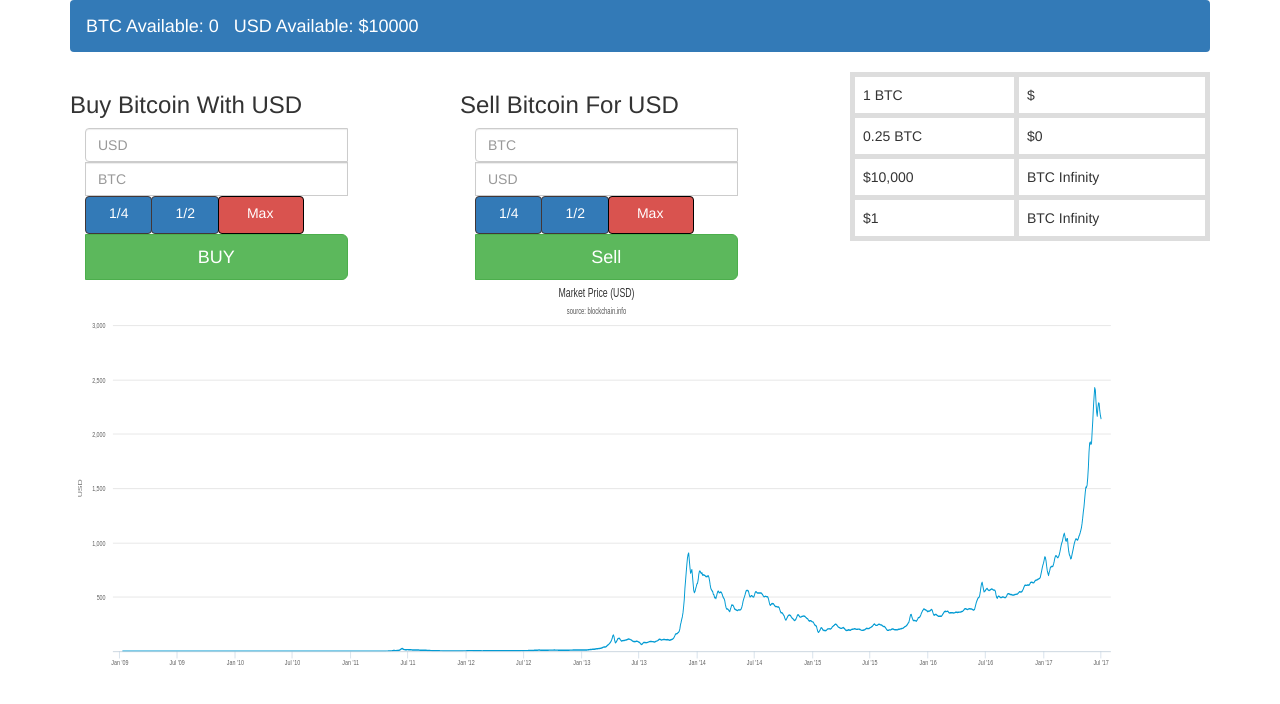
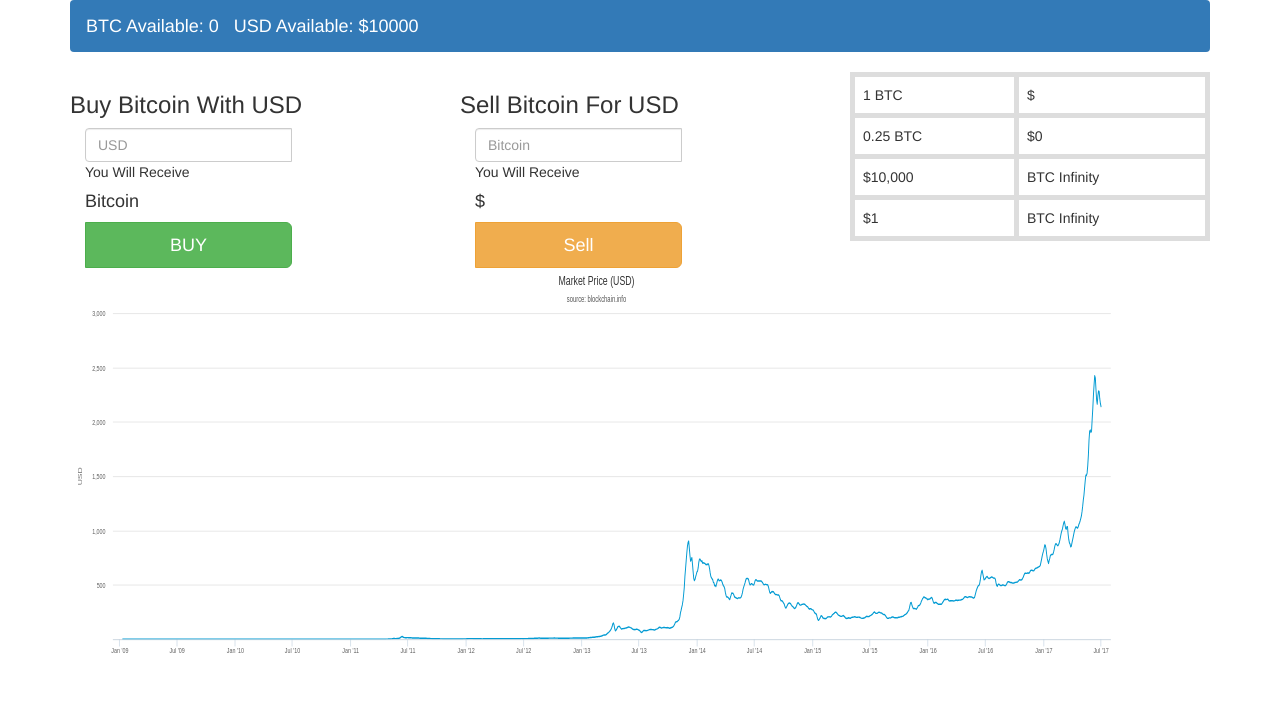
Before and after one commit to jross111/fe-crypt, a React (Create React App) app: page / in a window 1280 px wide. Shown: the top 704 px of the page. Built offline with nearby package versions, Linux system fonts and the light colour scheme; no server answers; the HTML template or start-up script is replaced by a standard one.

Commit message:
conversions

```diff
--- a/src/App.js
+++ b/src/App.js
@@ -17,8 +17,23 @@ class App extends Component {
     super()
     this.state = {
       current_price: "",
+      convertedTradeValue: "",
+      convertedSellValue: ""
+    }
+  }
 
-    }
+  handleTradeChange( e ){
+    const newValue = e.target.value
+    console.log(newValue)
+    const convertedValue =  ( newValue / this.state.current_price )
+    this.setState({convertedTradeValue: convertedValue})
+  }
+
+  handleSellChange( e ){
+    const newValueUSD = e.target.value
+    console.log(newValueUSD)
+    const convertedValueUSD = ( this.state.current_price / newValueUSD )
+    this.setState({convertedSellValue: convertedValueUSD})
   }
 
   componentWillMount() {
@@ -33,7 +48,7 @@ class App extends Component {
 
         <div className="row">
           <div className="col-md-4">
-          <Trade />
+          <Trade handleTradeChange={this.handleTradeChange.bind(this)} convertedValue={this.state.convertedTradeValue} />
           </div>
           <div className="col-md-4">
           <Sell />
--- a/src/components/Sell.js
+++ b/src/components/Sell.js
@@ -2,6 +2,7 @@ import React from 'react'
 
 
 function Sell(props){
+  console.log(props)
   return(
     <div className="container">
       <div className="row">
@@ -12,12 +13,17 @@ function Sell(props){
         <div className="btn-group" role="group" >
           <div className="input-group">
 
-            <input type="text" id="buy_btc" placeholder="BTC" className="form-control" aria-label="Amount"/>
-            <input type="text" id="sell_btc" placeholder="USD" className="form-control" aria-label="Amount"/>
-          <button type="button" className="btn  btn-primary">1/4</button>
-          <button type="button" className="btn  btn-primary">1/2</button>  <button type="button" className="btn  btn-danger">Max</button>
+               <input id="buy_btc"
+                    type="number"
+                    placeholder="Bitcoin"
+                    className="form-control"
+                    onChange={props.handleSellChange}
+              />
+              <div id="btc_sell">You Will Receive <h4>${props.convertedValue} </h4></div>
+
+
         </div>
-              <input type="submit" value="Sell" className="btn btn-block btn-lg btn-success"/>
+              <input type="submit" value="Sell" className="btn btn-block btn-lg btn-warning"/>
         </div>
         </div>
       </div>
--- a/src/components/Trade.js
+++ b/src/components/Trade.js
@@ -1,8 +1,8 @@
 import React from 'react'
-import { usd_balance } from './Balances.js'
 
 
 function Trade(props){
+  console.log(props)
   return(
     <div className="container">
       <div className="row">
@@ -13,10 +13,14 @@ function Trade(props){
         <div className="btn-group" role="group" >
           <div className="input-group">
 
-             <input id="buy" id="sell_btc" type="number" placeholder="USD"className="form-control" aria-label="Amount"/>
-             <input id="buy" id="sell_usd" type="number" placeholder="BTC"className="form-control" aria-label="Amount"/>
-          <button type="button" className="btn  btn-primary">1/4</button>
-          <button type="button" className="btn  btn-primary">1/2</button>  <button type="button" className="btn  btn-danger">Max</button>
+             <input id="sell_btc"
+                    type="number"
+                    placeholder="USD"
+                    className="form-control"
+                    onChange={props.handleTradeChange}
+
+              />
+              <div id="btc_buy">You Will Receive <h4>{props.convertedValue} Bitcoin</h4></div>
         </div>
         <input type="submit" value="BUY" className="btn btn-block btn-lg btn-success"/>
         </div>
```
